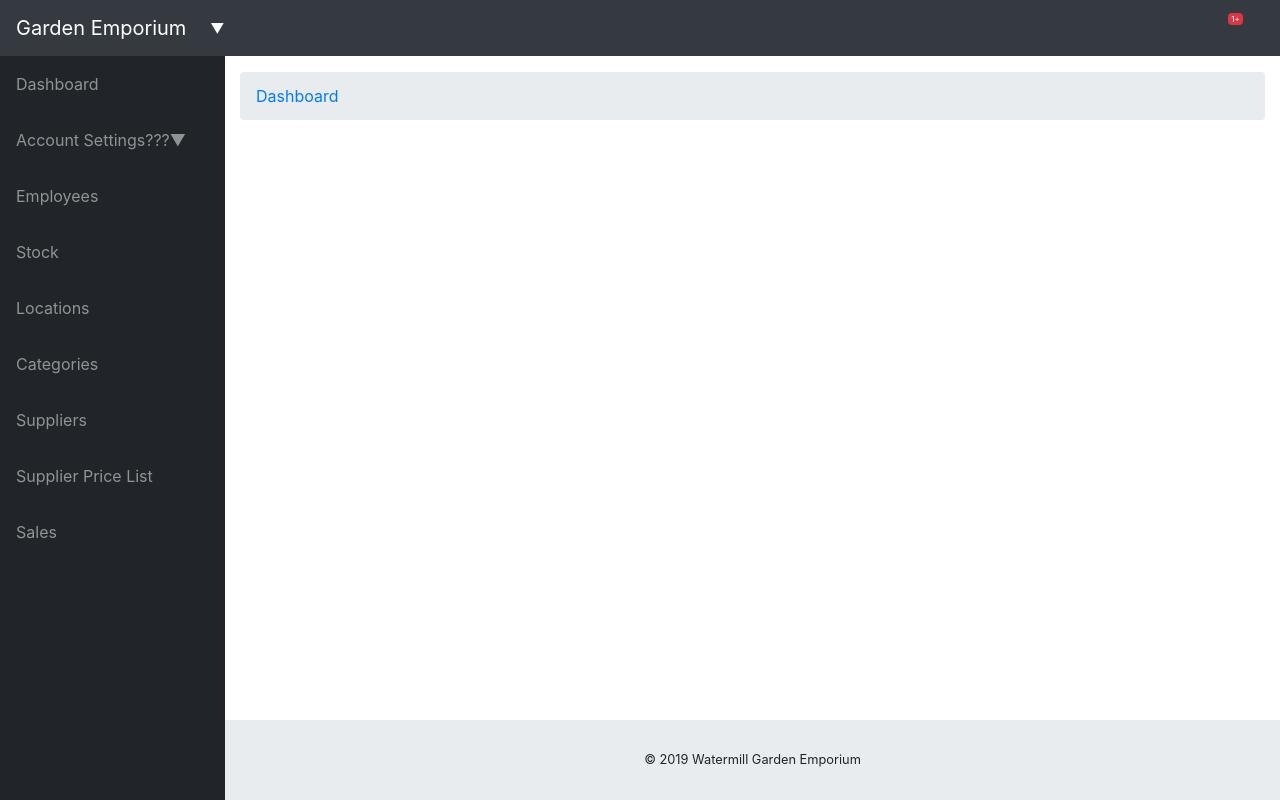
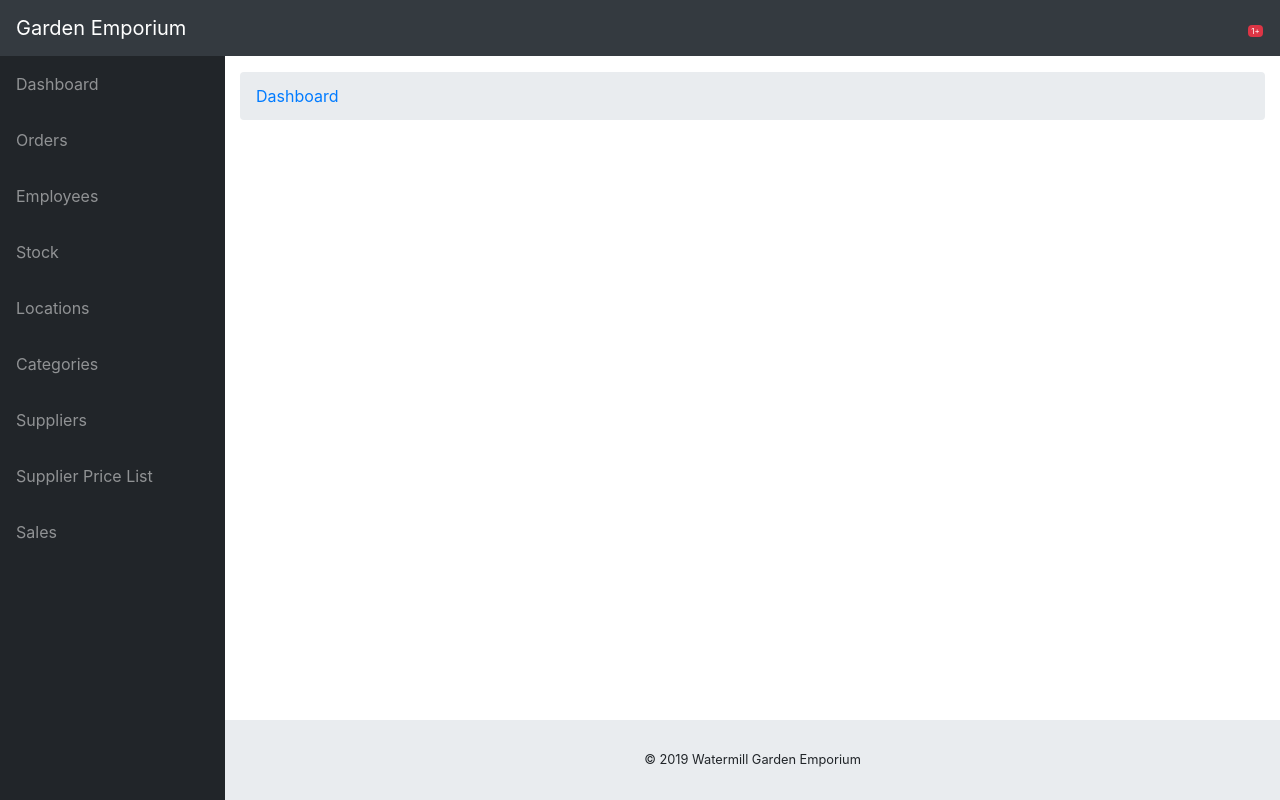
Before and after one commit to saboreo/WatApp, a PHP site: page /index.php in a window 1280 px wide. Run offline with PHP 8.4, Linux system fonts and the light colour scheme; some libraries are stand-ins or nearby versions; some web fonts are replaced.

Commit message:
Add files via upload

```diff
--- a/wat/private/query_functions.php
+++ b/wat/private/query_functions.php
@@ -56,6 +56,18 @@
         return $result;
     }
 
+    function find_employee_by_id($id) {
+        global $db;
+
+        $sql = "SELECT * FROM employee ";
+        $sql .= "WHERE employeeId='" . $id . "'";
+        $result = mysqli_query($db, $sql);
+        confirm_result_set($result);
+        $subject = mysqli_fetch_assoc($result); //Extract data from array
+        mysqli_free_result($result);
+        return $subject; // returns an assoc. full array
+    }
+
     function find_all_sale() {
         global $db;
         $sql = "SELECT * FROM sale";
@@ -64,11 +76,11 @@
         return $result;
     }
 
-    function find_employee_by_id($id) {
+    function find_sale_by_id($id) {
         global $db;
 
-        $sql = "SELECT * FROM employee ";
-        $sql .= "WHERE employeeId='" . $id . "'";
+        $sql = "SELECT * FROM sale ";
+        $sql .= "WHERE saleId='" . $id . "'";
         $result = mysqli_query($db, $sql);
         confirm_result_set($result);
         $subject = mysqli_fetch_assoc($result); //Extract data from array
@@ -88,4 +100,63 @@
         return $subject; // returns an assoc. full array
     }
 
+    function find_unauthorised_orders() {
+        global $db;
+        $sql = "SELECT poID, employeeId, supplierPostalCode, created, orderStatus ";
+        $sql .= "FROM purchaseOrder ";
+        $sql .= "WHERE orderStatus = 'Unauthorised';";
+        $result = mysqli_query($db, $sql);
+        confirm_result_set($result);
+        return $result;
+    }
+
+    function find_authorised_orders() {
+        global $db;
+        $sql = "SELECT poID, employeeId, supplierPostalCode, created, orderStatus ";
+        $sql .= "FROM purchaseOrder ";
+        $sql .= "WHERE orderStatus = 'Authorised';";
+        $result = mysqli_query($db, $sql);
+        confirm_result_set($result);
+        return $result;
+    }
+
+    function find_poDetails_by_id($id) {
+        global $db;
+        $sql = "SELECT poDetails.poID, poDetails.itemId, poDetails.quantity, purchaseOrder.created, ";
+        $sql .= "purchaseOrder.employeeId, purchaseOrder.supplierPostalCode, supplier.deliveryDays, ";
+        $sql .= "concat(employee.firstName,' ', employee.lastName) AS 'employeeName', ";
+        $sql .= "itemSupplier.currentPrice, ";
+        $sql .= "round(itemSupplier.currentPrice*poDetails.quantity, 2) AS 'total' ";
+        $sql .= "FROM poDetails ";
+        $sql .= "INNER JOIN purchaseOrder ON  poDetails.poID=purchaseOrder.poID ";
+        $sql .= "INNER JOIN supplier ON purchaseOrder.supplierPostalCode=supplier.postalCode ";
+        $sql .= "INNER JOIN employee ON purchaseOrder.employeeId = employee.employeeId ";
+        $sql .= "INNER JOIN itemSupplier ON poDetails.itemId=itemSupplier.itemId AND purchaseOrder.supplierPostalCode = itemsupplier.postalCode ";
+        $sql .= "WHERE purchaseOrder.poID='" . $id . "' ";
+        $result = mysqli_query($db, $sql);
+        confirm_result_set($result);
+        return $result; // returns an assoc. full array
+    }
+
+    // function find_poDetails_by_id($id) {
+    //     global $db;
+    //     $sql = "SELECT poDetails.poID, poDetails.itemId, poDetails.quantity, purchaseOrder.created, ";
+    //     $sql .= "purchaseOrder.employeeId, purchaseOrder.supplierPostalCode ";
+    //     $sql .= "FROM poDetails ";
+    //     $sql .= "JOIN purchaseOrder ON  poDetails.poID=purchaseOrder.poID ";
+    //     $sql .= "WHERE purchaseOrder.poID='" . $id . "' ";
+    //     $result = mysqli_query($db, $sql);
+    //     confirm_result_set($result);
+    //     return $result; // returns an assoc. full array
+    // }
+
+    // function find_poDetails_by_id($id) {
+    //     global $db;
+    //     $sql = "SELECT itemId, quantity FROM poDetails ";
+    //     $sql .= "WHERE poID= '" . $id . "'";
+    //     $result = mysqli_query($db, $sql);
+    //     confirm_result_set($result);
+    //     return $result; // returns an assoc. full array
+    // }
+
     ?>
--- a/wat/private/shared/footer.php
+++ b/wat/private/shared/footer.php
@@ -40,6 +40,7 @@
   <!--  Core plugin JavaScript-->
   <script src="gulpfile/jquery-easing/jquery.easing.min.js"></script>
 
+  <script src="../public/gulpfile/bootstrap/js/bootstrap.min.js"></script>
   <!-- custom scripts for all pages -->
   <script src="js/admin.min.js"></script>
 
--- a/wat/private/shared/header.php
+++ b/wat/private/shared/header.php
@@ -13,9 +13,10 @@
     <!-- <title></title> -->
 
     <!-- Custom fonts for this template-->
-    <link rel="stylesheet" type="text/css" href=" <?php echo url_for('gulpfile/fontawesome-free/css/all.min.css'); ?>">
+    <!-- <link rel="stylesheet" type="text/css" href=" <?php echo url_for('gulpfile/fontawesome-free/css/all.min.css'); ?>"> -->
+    <link rel="stylesheet" href="<?php echo url_for('css/fonts.css'); ?>">
     <!-- Page level plugin CSS-->
-    <link rel="stylesheet" href="<?php echo url_for('gulpfile/datatables/dataTables.bootstrap4.css'); ?>">
+    <link rel="stylesheet" href="<?php echo url_for('gulpfile/bootstrap/css/bootstrap.css'); ?>">
     <!-- Custom styles for this template-->
     <link rel="stylesheet" href="<?php echo url_for('css/admin.css'); ?>">
 
@@ -28,7 +29,7 @@
     <a class="navbar-brand mr-1" href="index.html">Garden Emporium</a>
 
     <button class="btn btn-link btn-sm text-white order-1 order-sm-0" id="sidebarToggle" href="#">
-      <i class="fas fa-bars"></i>▼
+      <i class="fas fa-bars"></i>
     </button>
 
     <!-- Navbar Search -->
@@ -74,16 +75,28 @@
         </a>
       </li>
 
-      <li class="nav-item dropdown">
+      <!-- <li class="nav-item dropdown">
         <a class="nav-link dropdown-toggle" href="#" id="pagesDropdown" role="button" data-toggle="dropdown" aria-haspopup="true" aria-expanded="false">
-          <!-- <i class="fas fa-fw fa-folder"></i> -->
-          <span>Account Settings???</span>▼
+          <i class="fas fa-fw fa-folder"></i>
+          <span>Account Settings</span>
         </a>
         <div class="dropdown-menu" aria-labelledby="pagesDropdown">
           <h6 class="dropdown-header">Login Screens:</h6>
           <a class="dropdown-item" href="login.html">Login</a>
           <a class="dropdown-item" href="register.html">Register</a>
           <a class="dropdown-item" href="forgot-password.html">Forgot Password</a>
+          <div class="dropdown-divider"></div>
+        </div>
+      </li> -->
+
+      <li class="nav-item dropdown">
+        <a class="nav-link dropdown-toggle" href="#" id="pagesDropdown" role="button" data-toggle="dropdown" aria-haspopup="true" aria-expanded="false">
+          <span>Orders</span>
+        </a>
+        <div class="dropdown-menu" aria-labelledby="pagesDropdown">
+          <a class="dropdown-item" href="<?php echo url_for('/orders-unauthorised.php'); ?>">Unauthorised Orders</a>
+          <a class="dropdown-item" href="<?php echo url_for('/orders-authorised.php'); ?>">Authorised Orders</a>
+          <!-- <a class="dropdown-item" href="#">All Orders</a> -->
           <div class="dropdown-divider"></div>
         </div>
       </li>
@@ -124,10 +137,15 @@
             <span>Supplier Price List</span></a>
       </li>
 
-      <li class="nav-item">
-          <a class="nav-link" href="<?php echo url_for('/sale.php'); ?>">
-            <!-- <i class="fas fa-fw fa-category"></i> -->
-            <span>Sales</span></a>
+      <li class="nav-item dropdown">
+        <a class="nav-link dropdown-toggle" href="<?php echo url_for('/sale.php'); ?>" id="pagesDropdown" role="button" data-toggle="dropdown" aria-haspopup="true" aria-expanded="false">
+          <span>Sales</span>
+        </a>
+        <div class="dropdown-menu" aria-labelledby="pagesDropdown">
+        <a class="dropdown-item" href="<?php echo url_for('/sale.php'); ?>">All Sales</a>
+          <a class="dropdown-item" href="<?php echo url_for('/sale-new.php'); ?>">New Sale</a>
+          <div class="dropdown-divider"></div>
+        </div>
       </li>
 
     </ul>
```
